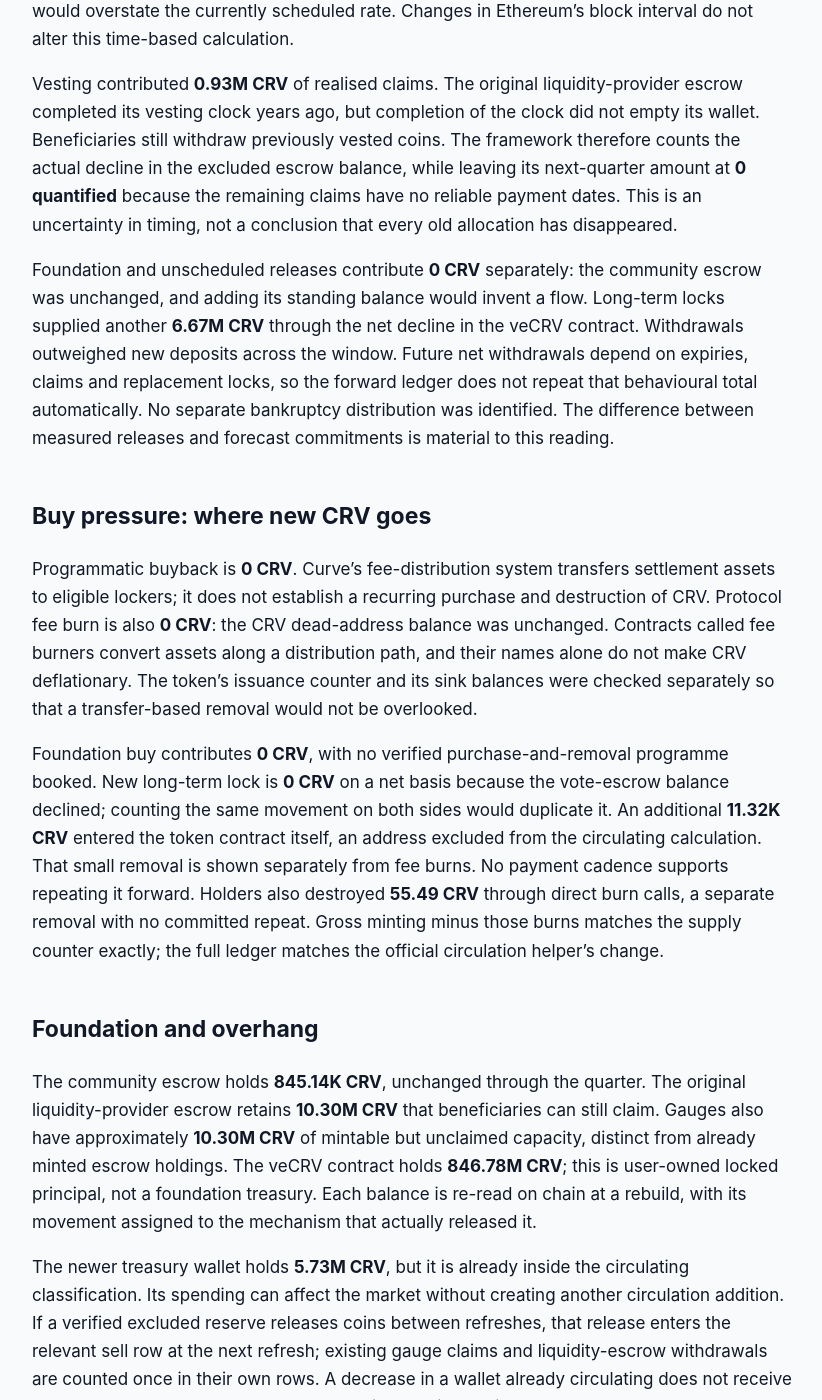
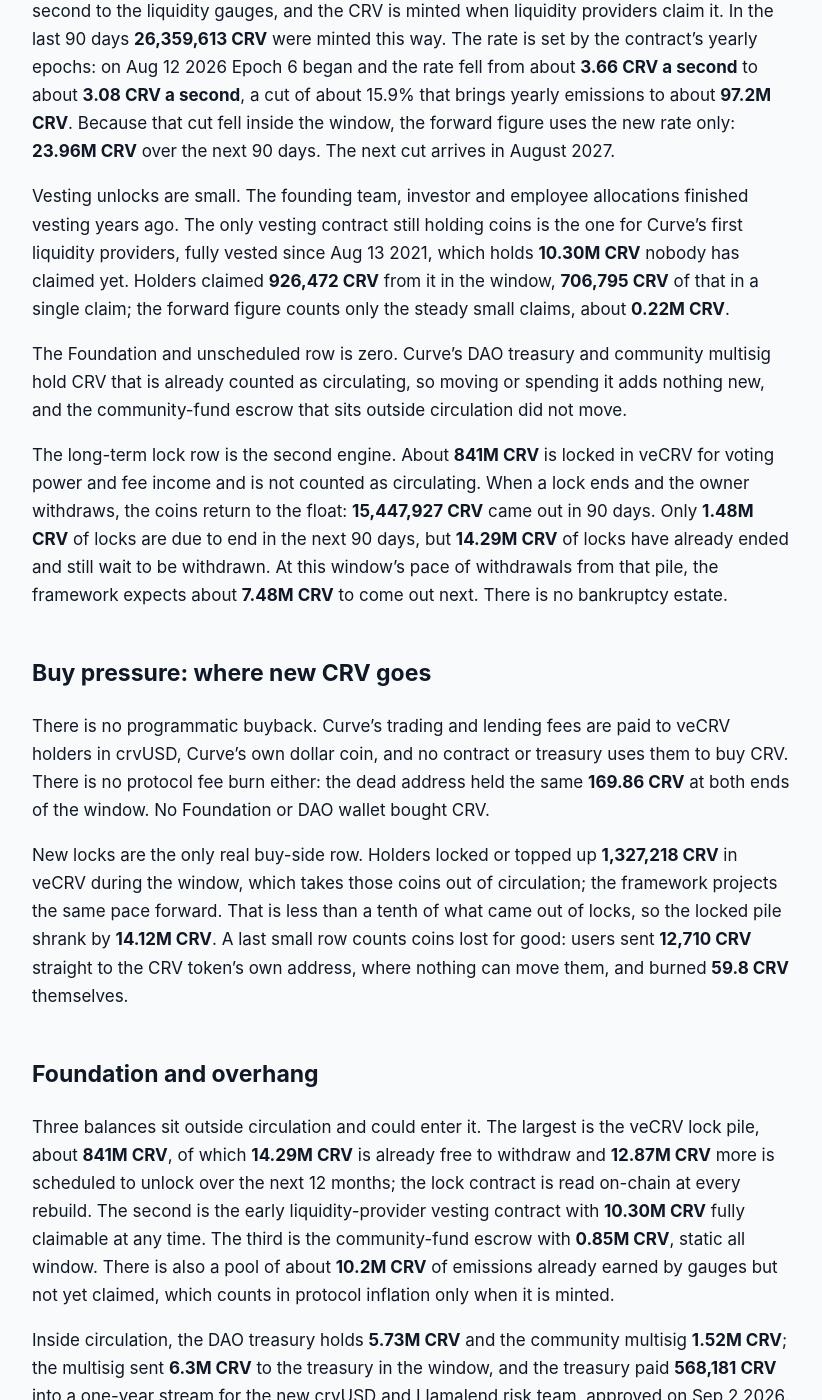
Before and after one commit to jeevansongmy-spec/mrnasdog-articles, a Jekyll site: the page built from crypto/crv-pressure-framework.md, in a window 1280 px wide and 1400 px high, scrolled down 928 px. Shown: the whole window, without its empty margins (228-1050 px from the left). Built offline with Jekyll 4.4.1, drawn with Linux system fonts in a browser that asks for light colours; some of the changed text lies outside the part shown.

Commit message:
publish: crypto/crv-pressure-framework

```diff
--- a/crypto/crv-pressure-framework.md
+++ b/crypto/crv-pressure-framework.md
@@ -1,6 +1,6 @@
 ---
 title: "CRV Inflation Analysis · September 2026 · Supply growing · projected to keep growing"
-description: "Supply growing: CRV added 2.21% net in 90 days; scheduled issuance projects 1.53% next. Old escrow claims and vote-lock exits remain an unscheduled overhang."
+description: "CRV supply is growing: 26.4M CRV of gauge emissions and 15.4M from ended veCRV locks gave +2.64% in 90 days, +1.93% next after the Aug 2026 cut. No buyback."
 canonical_url: "https://mrnasdog.com/research/crv/inflation"
 tags: ["crypto", "crv", "curve", "defi"]
 published: true
@@ -10,44 +10,48 @@ Originally published at [CRV Inflation Analysis · September 2026 · Supply grow
 
 # CRV Inflation Analysis · September 2026 · Supply growing · projected to keep growing
 
-Supply growing · projected to keep growing. Curve DAO added **34.56M CRV** to circulation and removed **11.37K CRV** during the last 90 days, producing **+2.21% net** against the monitor’s **+2.30%**. Scheduled issuance supports **+1.53%** next quarter; old escrow claims and future vote-lock withdrawals could add more, but have no committed net payment schedule.
+The MrNasdog Pressure Framework reads Curve DAO's CRV at **+2.64%** net over the last 90 days and **+1.93%** over the next 90: gauge emissions created **26.36M CRV** and ended veCRV locks returned **15.45M CRV** to the market, while new locks took in only **1.33M CRV** and nothing was bought back or burned by the protocol. The structural mechanism is a fixed emission schedule that pays Curve liquidity providers in new CRV every second and steps down once a year, the last cut landing on **Aug 12 2026**. The cap is **3.03B CRV**, and the one lever that can slow supply growth is locking: when more CRV leaves locks than enters them, the float grows faster than emissions alone.
 
 ## The verdict, in one paragraph
 
-The Pressure Framework reads CRV at **+2.21%** over the window ending **Sep 20 2026**, with **+1.53%** scheduled through **Dec 19 2026**. The supply monitor reads **+2.30%**, a difference of **0.09 percentage points**, below the warning threshold, so no monitor-gap chip is needed. Curve remains structurally inflationary on its active float. The improvement in the forward figure comes from the smaller emission rate and from leaving undated future claims unquantified. It does not promise that those claims will stop. The circulating base is **1,561.36M CRV**, and every quantity measures movement across that base rather than token trading volume.
+Over the 90 days to Sep 29 2026, the circulating CRV supply grew by **41.39M CRV**, or **+2.64%** of the **1.57B CRV** in circulation. The inflation monitor, which reads the same classified supply, shows **+2.80%** over its own 90-day window, a gap of **0.16 percentage points** — inside the tolerance, so no data-conflict flag is raised. For the next 90 days the framework projects **+1.93%**: the lower Epoch 6 emission rate adds about **23.96M CRV**, and about **7.48M CRV** is expected to come out of ended locks. CRV is a steadily inflationary DeFi governance token whose float grows from emissions and from locks unwinding, with no buyer on the other side.
 
 ## Sell pressure: where new CRV comes from
 
-Protocol inflation supplied **26.96M CRV** during the measured quarter. Curve’s token contract releases minting capacity per second; gauges create the tokens when rewards are claimed. The annual reduction took effect on **Aug 12 2026**, bringing the rate to approximately **3.081 CRV per second**. That rate supports **23.96M CRV** over the next 90 days. The historical window combines time before and after the reduction, so simply repeating its larger mint would overstate the currently scheduled rate. Changes in Ethereum’s block interval do not alter this time-based calculation.
+Protocol inflation is the largest row. Curve's token contract releases CRV at a fixed rate per second to the liquidity gauges, and the CRV is minted when liquidity providers claim it. In the last 90 days **26,359,613 CRV** were minted this way. The rate is set by the contract's yearly epochs: on Aug 12 2026 Epoch 6 began and the rate fell from about **3.66 CRV a second** to about **3.08 CRV a second**, a cut of about 15.9% that brings yearly emissions to about **97.2M CRV**. Because that cut fell inside the window, the forward figure uses the new rate only: **23.96M CRV** over the next 90 days. The next cut arrives in August 2027.
 
-Vesting contributed **0.93M CRV** of realised claims. The original liquidity-provider escrow completed its vesting clock years ago, but completion of the clock did not empty its wallet. Beneficiaries still withdraw previously vested coins. The framework therefore counts the actual decline in the excluded escrow balance, while leaving its next-quarter amount at **0 quantified** because the remaining claims have no reliable payment dates. This is an uncertainty in timing, not a conclusion that every old allocation has disappeared.
+Vesting unlocks are small. The founding team, investor and employee allocations finished vesting years ago. The only vesting contract still holding coins is the one for Curve's first liquidity providers, fully vested since Aug 13 2021, which holds **10.30M CRV** nobody has claimed yet. Holders claimed **926,472 CRV** from it in the window, **706,795 CRV** of that in a single claim; the forward figure counts only the steady small claims, about **0.22M CRV**.
 
-Foundation and unscheduled releases contribute **0 CRV** separately: the community escrow was unchanged, and adding its standing balance would invent a flow. Long-term locks supplied another **6.67M CRV** through the net decline in the veCRV contract. Withdrawals outweighed new deposits across the window. Future net withdrawals depend on expiries, claims and replacement locks, so the forward ledger does not repeat that behavioural total automatically. No separate bankruptcy distribution was identified. The difference between measured releases and forecast commitments is material to this reading.
+The Foundation and unscheduled row is zero. Curve's DAO treasury and community multisig hold CRV that is already counted as circulating, so moving or spending it adds nothing new, and the community-fund escrow that sits outside circulation did not move.
+
+The long-term lock row is the second engine. About **841M CRV** is locked in veCRV for voting power and fee income and is not counted as circulating. When a lock ends and the owner withdraws, the coins return to the float: **15,447,927 CRV** came out in 90 days. Only **1.48M CRV** of locks are due to end in the next 90 days, but **14.29M CRV** of locks have already ended and still wait to be withdrawn. At this window's pace of withdrawals from that pile, the framework expects about **7.48M CRV** to come out next. There is no bankruptcy estate.
 
 ## Buy pressure: where new CRV goes
 
-Programmatic buyback is **0 CRV**. Curve’s fee-distribution system transfers settlement assets to eligible lockers; it does not establish a recurring purchase and destruction of CRV. Protocol fee burn is also **0 CRV**: the CRV dead-address balance was unchanged. Contracts called fee burners convert assets along a distribution path, and their names alone do not make CRV deflationary. The token’s issuance counter and its sink balances were checked separately so that a transfer-based removal would not be overlooked.
+There is no programmatic buyback. Curve's trading and lending fees are paid to veCRV holders in crvUSD, Curve's own dollar coin, and no contract or treasury uses them to buy CRV. There is no protocol fee burn either: the dead address held the same **169.86 CRV** at both ends of the window. No Foundation or DAO wallet bought CRV.
 
-Foundation buy contributes **0 CRV**, with no verified purchase-and-removal programme booked. New long-term lock is **0 CRV** on a net basis because the vote-escrow balance declined; counting the same movement on both sides would duplicate it. An additional **11.32K CRV** entered the token contract itself, an address excluded from the circulating calculation. That small removal is shown separately from fee burns. No payment cadence supports repeating it forward. Holders also destroyed **55.49 CRV** through direct burn calls, a separate removal with no committed repeat. Gross minting minus those burns matches the supply counter exactly; the full ledger matches the official circulation helper’s change.
+New locks are the only real buy-side row. Holders locked or topped up **1,327,218 CRV** in veCRV during the window, which takes those coins out of circulation; the framework projects the same pace forward. That is less than a tenth of what came out of locks, so the locked pile shrank by **14.12M CRV**. A last small row counts coins lost for good: users sent **12,710 CRV** straight to the CRV token's own address, where nothing can move them, and burned **59.8 CRV** themselves.
 
 ## Foundation and overhang
 
-The community escrow holds **845.14K CRV**, unchanged through the quarter. The original liquidity-provider escrow retains **10.30M CRV** that beneficiaries can still claim. Gauges also have approximately **10.30M CRV** of mintable but unclaimed capacity, distinct from already minted escrow holdings. The veCRV contract holds **846.78M CRV**; this is user-owned locked principal, not a foundation treasury. Each balance is re-read on chain at a rebuild, with its movement assigned to the mechanism that actually released it.
+Three balances sit outside circulation and could enter it. The largest is the veCRV lock pile, about **841M CRV**, of which **14.29M CRV** is already free to withdraw and **12.87M CRV** more is scheduled to unlock over the next 12 months; the lock contract is read on-chain at every rebuild. The second is the early liquidity-provider vesting contract with **10.30M CRV** fully claimable at any time. The third is the community-fund escrow with **0.85M CRV**, static all window. There is also a pool of about **10.2M CRV** of emissions already earned by gauges but not yet claimed, which counts in protocol inflation only when it is minted.
 
-The newer treasury wallet holds **5.73M CRV**, but it is already inside the circulating classification. Its spending can affect the market without creating another circulation addition. If a verified excluded reserve releases coins between refreshes, that release enters the relevant sell row at the next refresh; existing gauge claims and liquidity-escrow withdrawals are counted once in their own rows. A decrease in a wallet already circulating does not receive a second entry merely because the wallet is associated with governance.
+Inside circulation, the DAO treasury holds **5.73M CRV** and the community multisig **1.52M CRV**; the multisig sent **6.3M CRV** to the treasury in the window, and the treasury paid **568,181 CRV** into a one-year stream for the new crvUSD and Llamalend risk team, approved on Sep 2 2026. Those moves do not change the count. If the balance of either escrow falls between refreshes, the outflow enters the ledger at the next refresh.
 
 ## How CRV compares to other vote-escrow DeFi tokens
 
-CRV combines a declining emission schedule with a renewable locking system. A governance token with no ongoing mint may still expand its float through old allocations, but Curve has both issuance and unlock exposure. A halving-style schedule reduces future issuance on a clock; Curve’s annual reduction serves a similar mathematical purpose without making the token a proof-of-work asset. In either case, slower issuance remains positive issuance until removals or a complete end of rewards offset it.
+CRV created the vote-escrow model that many DeFi tokens copied: lock the token for up to four years, get voting power over where emissions go, and share the fees. The model's supply effect depends on two flows rather than one. Emissions always add coins; locks remove them only while more CRV goes in than comes out. In this window the lock pile was a net seller, so CRV's float grew by about **1.6 times** its emissions.
 
-Vote escrow also differs from irreversible destruction. A holder can commit CRV for voting power and fees, then reclaim the principal when the commitment permits. New locks and expired locks must therefore be considered together. Revenue-sharing tokens that purchase and burn their own asset have a direct removal channel that Curve’s stable-asset distributions do not supply. Protocol activity, fee income and circulating supply can all move differently; none substitutes for the others in this comparison.
+Balancer's BAL uses the same shape — a gauge emission that steps down by the same factor each year and a vote-escrow lock — so the two tokens face the same question: whether lockers keep relocking. Aerodrome's AERO differs in one important way: part of its protocol income buys AERO on the market and locks it, which gives it a buyer that CRV does not have. Curve instead pays its fees out in crvUSD, which rewards lockers but never touches the CRV supply.
+
+Against uncapped proof-of-stake coins, CRV's emission is shrinking by design and ends at a hard cap of **3.03B CRV**, with about **2.42B CRV** created so far. The long-run risk is not the schedule but the locks: **826.5M CRV** of unexpired veCRV will all come due within four years unless its owners extend.
 
 ## What to watch in the next 90 days
 
-Through **Dec 19 2026**, watch gauge minting against the post-August rate and its existing unclaimed backlog. Recheck the original liquidity-provider escrow for actual claims rather than a newly invented vesting cliff. Track the veCRV balance for a reversal from net withdrawals to net deposits. Follow Curve governance for an executed allocation or CRV purchase mandate, and verify whether any recipient is outside or already inside circulation. No additional annual emission reduction falls inside this forecast window.
+First, the withdrawal pace from the **14.29M CRV** of ended locks: if holders empty it faster than this window, the forward **+1.93%** rises; if they relock, it falls. Second, the weekly lock calendar, which releases about **1.48M CRV** in total by Dec 28 2026, never more than about 0.31M in one week. Third, any Curve DAO vote touching emissions, the fee split or a buyback — none was on the vote list as of Sep 29 2026. Fourth, the early-LP vesting contract, where one large claim like the **706,795 CRV** seen this window would add a lump to the float.
 
 ## Summary
 
-CRV’s verdict is **Supply growing · projected to keep growing**, at **+2.21%** measured and **+1.53%** from currently quantified forward issuance. The mint is smaller, but old escrow claims and vote-lock exits remain additional sources of tradable coins. The principal forecast risk is undated claim activity, not an assumed repeat of every historical transfer. Curve’s declining issuance schedule constrains the rate; it does not eliminate the remaining locked and unclaimed supply.
+The MrNasdog Pressure Framework reads CRV as supply growing and projected to keep growing: **+2.64%** over the last 90 days and **+1.93%** over the next 90, against a monitor reading of **+2.80%**. The mechanism is Curve's fixed gauge emission, now about **97.2M CRV** a year after the Aug 12 2026 cut, plus CRV coming out of ended veCRV locks faster than new locks absorb it. The key risk is the lock pile of about 841M CRV, since nothing in the protocol buys CRV back. The ceiling is the 3.03B CRV cap, reached slowly as the emission rate keeps stepping down each August.
 
-MrNasdog Pressure Framework analysis of CRV, Metric 1 — Inflation. Data + explanation only. Not financial advice. Updated Sep 20 2026.
+*MrNasdog Pressure Framework analysis of CRV, Metric 1 — Inflation. Data + explanation only. Not financial advice. Checked Sep 29 2026.*
```
